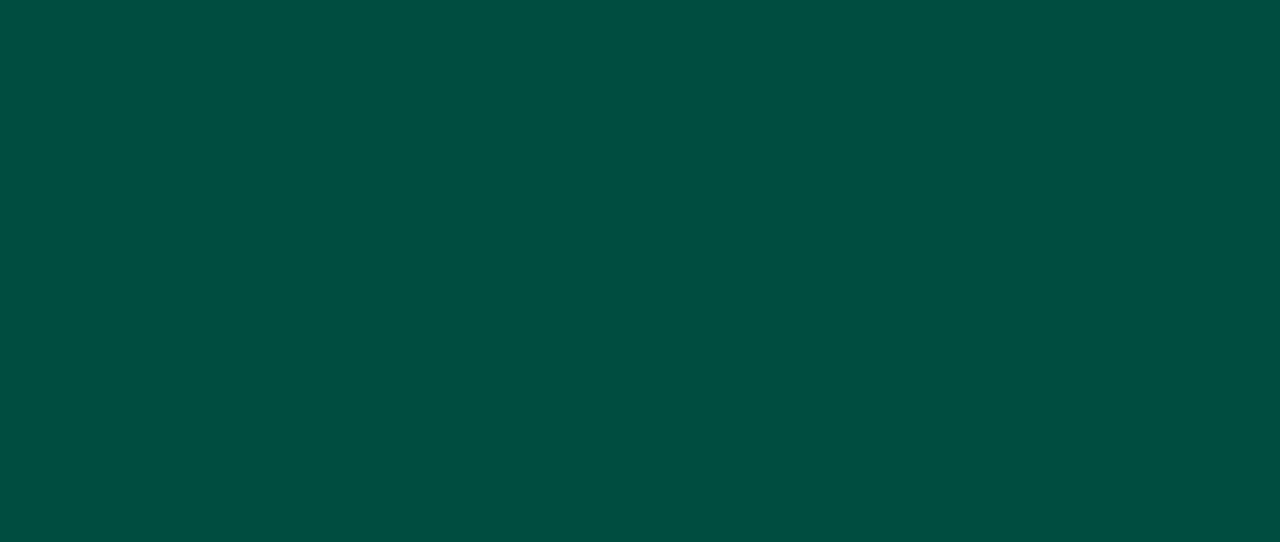
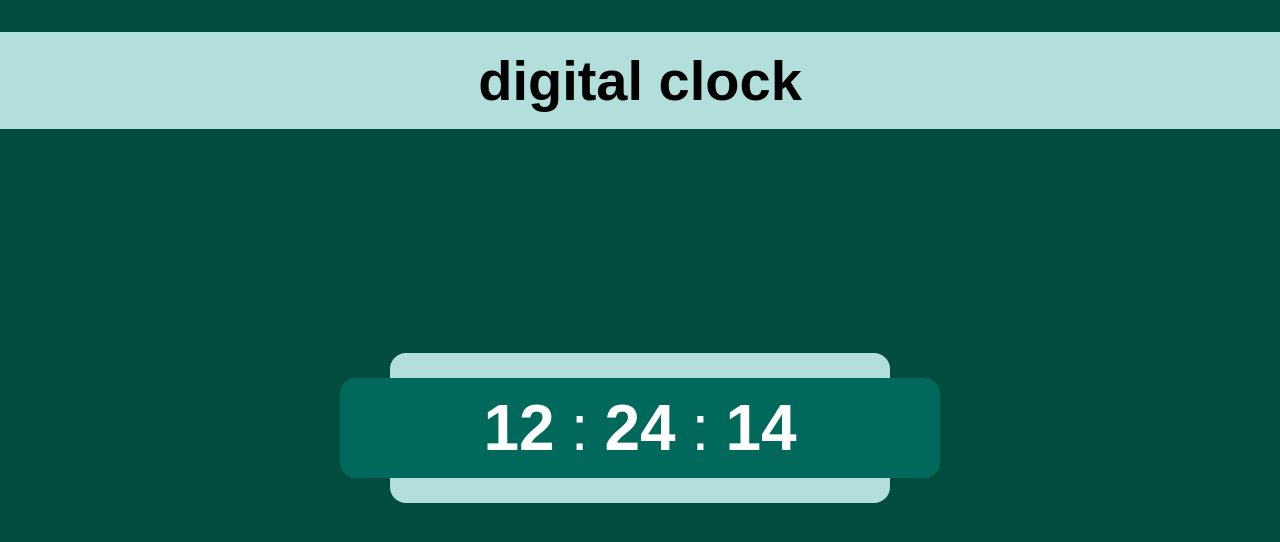
Before and after one commit to mohammadmehdidalvandii/Clock-digital, a plain HTML site: page index.html in a window 1280 px wide. Drawn offline with Linux system fonts and the light colour scheme.

Commit message:
create time and logic

```diff
--- a/css/style.css
+++ b/css/style.css
@@ -3,7 +3,7 @@
     --color-blue-1: #004D40;
     --color-blue-2: #00695C;
     --color-blue-3: #00796B;
-    --color-blue-4: ##B2DFDB;
+    --color-blue-4: #B2DFDB;
     --color-white: #ffffff;
 }
 /* <<<<<<<< Root : Variable >>>>>>>> */
@@ -18,3 +18,47 @@ body{
     background-color: var(--color-blue-1);
 }
 /* <<<<<<<< Body >>>>>>>> */
+
+/* <<<<<<<< Start Clock >>>>>>>> */
+.title{
+    display:inline-block;
+    width: 100%;
+    background-color: var(--color-blue-4);
+    margin: 2rem auto;
+    text-align: center;
+    font-size: 3.5rem;
+    font-weight: bolder;
+    padding: 1rem 0;
+}
+.clock{
+    display: flex;
+    align-items: center;
+    justify-content: center;
+    position: relative;
+    margin: 12rem auto;
+    width: 500px;
+    height: 150px;
+    background-color: var(--color-blue-4);
+    border-radius: 1rem;
+    z-index: 999;
+}
+.back{
+    display: block;
+    z-index: -99999;
+    position: absolute;
+    width: 600px;
+    height: 100px;
+    background-color: var(--color-blue-2);
+    border-radius: 1rem;
+}
+.clock_time{
+    font-size: 4rem;
+    font-weight: bolder;
+    color: var(--color-white);
+}
+.clock_dot{
+    font-size: 4rem;
+    margin: 0 1rem;
+    color: var(--color-white);
+}
+/* <<<<<<<< Start Clock >>>>>>>> */
--- a/index.html
+++ b/index.html
@@ -7,6 +7,18 @@
     <title>CLOCK</title>
 </head>
 <body>
+        <h1 class="title">digital clock</h1>
+        <div class="clock">
+            <span class="clock_time" id="time_hour"></span>
+            <span class="clock_dot">:</span>
+            <span class="clock_time" id="time_min"></span>
+            <span class="clock_dot">:</span>
+            <span class="clock_time" id="time_sc"></span>
+
+            <div class="back"></div>
+        </div>
+
+
 
     <script src="/js/app.js"></script>
 </body>
--- a/js/app.js
+++ b/js/app.js
@@ -0,0 +1,21 @@
+let timeHour = document.querySelector("#time_hour")
+let timeMin = document.querySelector("#time_min")
+let timeSc = document.querySelector("#time_sc")
+let date = document.querySelector(".date")
+
+
+function updateClock (){
+    const time = new Date ()
+
+let timeHours = time.getHours().toString().padStart(2, "0")
+let timeMinutes = time.getMinutes().toString().padStart(2, "0")
+let timeSeconde = time.getSeconds().toString().padStart(2, "0")
+
+timeHour.innerHTML = `${timeHours}`
+timeMin.innerHTML = `${timeMinutes}`
+timeSc.innerHTML = `${timeSeconde}`
+}
+
+setInterval(updateClock , 1000)
+
+updateClock()
```
